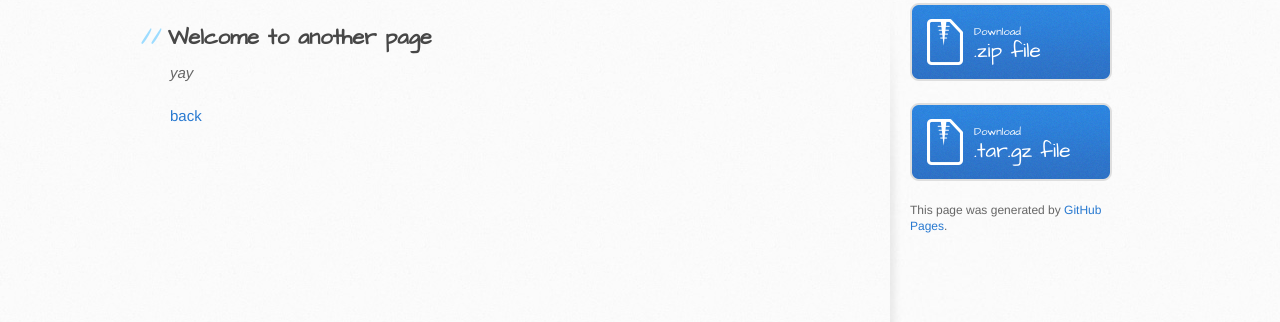
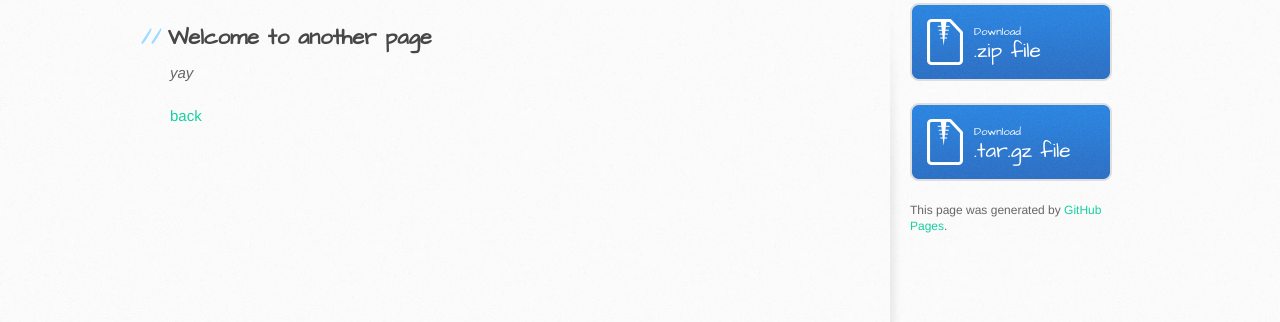
Before and after one commit to sergioestebanvelez/sergioestebanvelez.github.io, a Jekyll site: the page built from another-page.md, in a window 1280 px wide. Shown: the part 229-551 px from the top of the page. Built offline with Jekyll 4.4.1, drawn with Linux system fonts in a browser that asks for light colours.

Commit message:
Mensaje de confirmación2

```diff
--- a/_sass/jekyll-theme-architect.scss
+++ b/_sass/jekyll-theme-architect.scss
@@ -17,10 +17,10 @@ p {
 }
 
 a {
-  color: #2879d0;
+  color: #17cfa1;
 }
 a:hover {
-  color: #2268b2;
+  color: #0abb80;
 }
 
 header {
```
